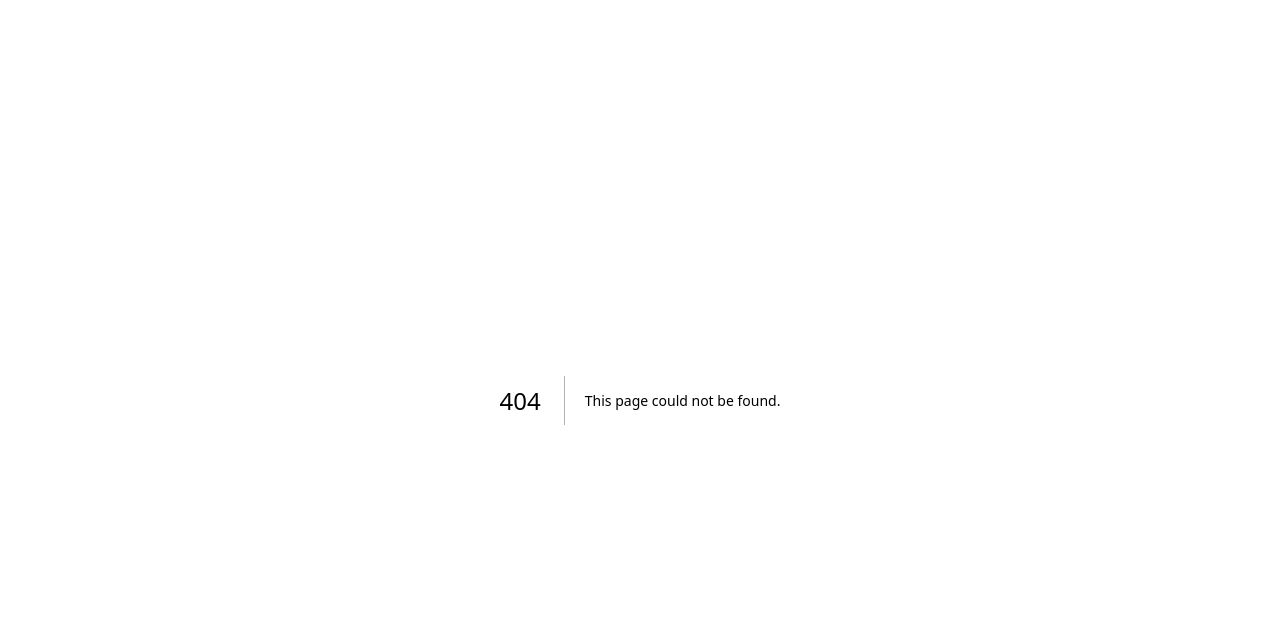
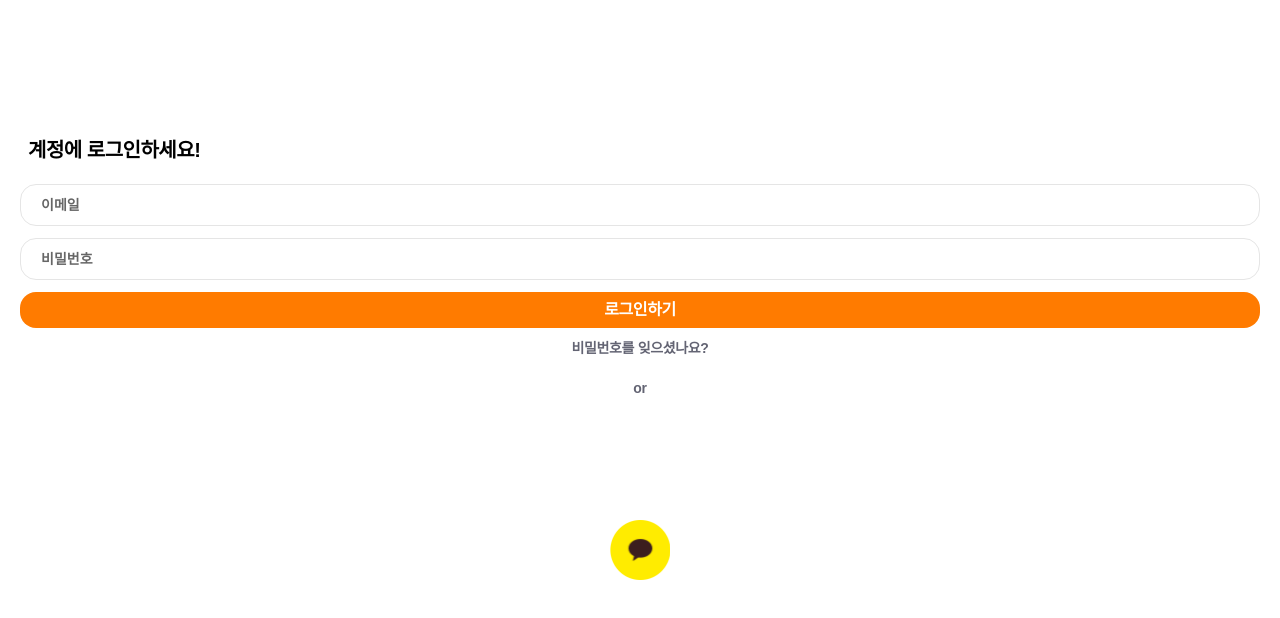
Before and after one commit to kimnerd625/onmom-client, a Next.js app: page /signin in a window 1280 px wide. Before the commit this address had no page. Shown: the top 618 px of the page. Built offline with nearby package versions, Linux system fonts and the light colour scheme; a web font is replaced by a local one.

Commit message:
✨ feat: create signin screen

```diff
--- /dev/null
+++ b/app/signin/page.tsx
@@ -0,0 +1,57 @@
+import Image from "next/image";
+import Link from "next/link";
+import React from "react";
+
+export default function SignInPage() {
+  return (
+    <main className="flex min-h-screen flex-col items-center select-none overflow-x-hidden">
+      <section className="mt-[100px] w-full py-10 px-5">
+        <div className="w-full flex flex-col justify-start items-start gap-y-6">
+          <div className="w-full flex flex-row justify-start items-cetner px-2">
+            <h3 className="text-xl font-bold tracking-tight text-black leading-5">
+              계정에 로그인하세요!
+            </h3>
+          </div>
+          <div className="w-full flex flex-col justify-center items-start gap-y-3">
+            <input
+              type="text"
+              id="email"
+              className="w-full rounded-2xl focus:outline-none border border-[#E5E5E5] placeholder:text-[#666666] px-5 py-2.5 text-sm font-bold text-[#636473]"
+              placeholder="이메일"
+            />
+            <input
+              type="text"
+              id="password"
+              className="w-full rounded-2xl focus:outline-none border border-[#E5E5E5] placeholder:text-[#666666] px-5 py-2.5 text-sm font-bold text-[#636473]"
+              placeholder="비밀번호"
+            />
+            <button className="w-full rounded-2xl bg-[#FF7B00] text-white font-bold text-base tracking-tight leading-4 px-5 py-2.5">
+              로그인하기
+            </button>
+            <Link
+              href="findpw"
+              className="w-full flex flex-row justify-center items-center"
+            >
+              <span className="text-sm text-[#636473] font-bold tracking-tight leading-4">
+                비밀번호를 잊으셨나요?
+              </span>
+            </Link>
+          </div>
+          <div className="w-full flex flex-row justify-center items-center gap-y-4">
+            <span className="text-sm text-[#636473] font-bold tracking-tight leading-4">
+              or
+            </span>
+          </div>
+          <Link
+            href="#"
+            className="mt-[100px] w-full flex flex-row justify-center items-center"
+          >
+            <div className="relative w-[60px] h-[60px]">
+              <Image src="/icons/icon-kakao.png" alt="카카오톡 로그인" fill />
+            </div>
+          </Link>
+        </div>
+      </section>
+    </main>
+  );
+}
```
Also changed, not shown: public/icons/icon-kakao.png (added).
